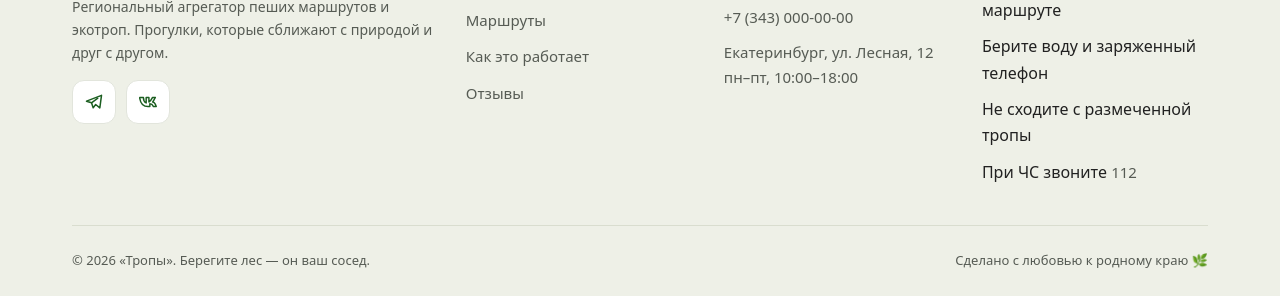
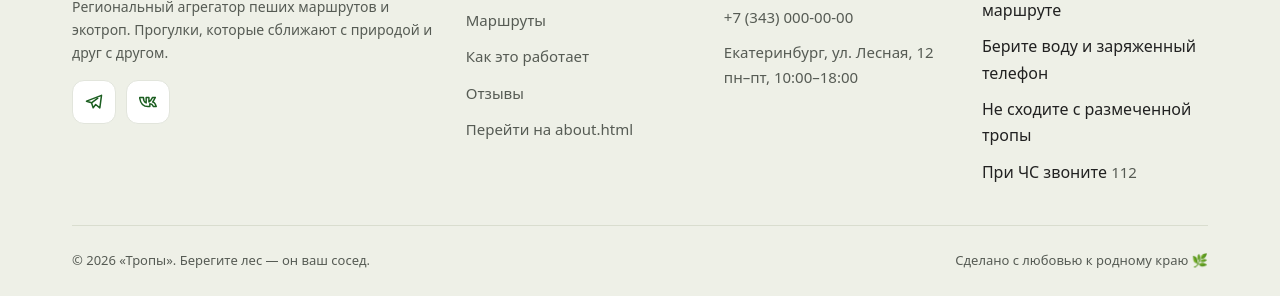
Before and after one commit to SvetaDem/trails_website, a plain HTML site: page index.html in a window 1280 px wide. Shown: the part 5984-6280 px from the top of the page. Drawn offline with nearby package versions, Linux system fonts and the light colour scheme.

Commit message:
Update index.html

```diff
--- a/index.html
+++ b/index.html
@@ -704,6 +704,7 @@
             <li><a href="#routes">Маршруты</a></li>
             <li><a href="#how">Как это работает</a></li>
             <li><a href="#reviews">Отзывы</a></li>
+            <li><a href="about.html">Перейти на about.html</a></li>
           </ul>
         </nav>
 
```
